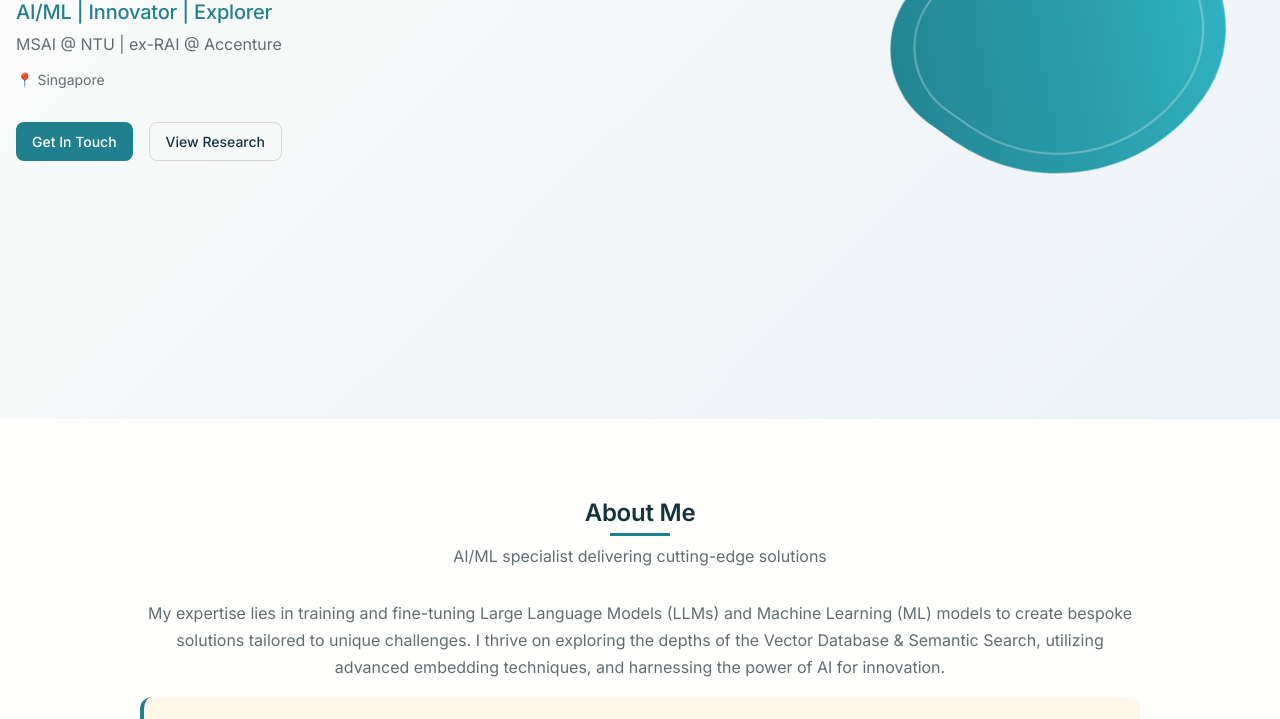
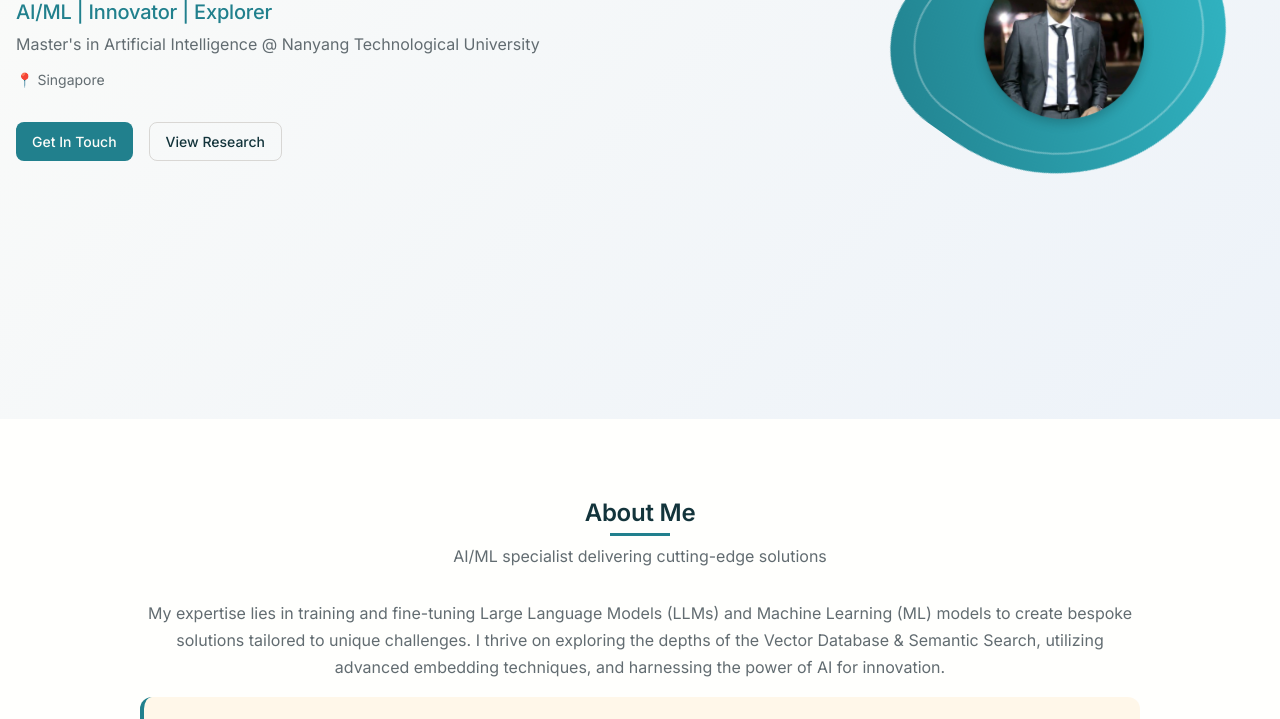
Before and after one commit to Adigo10/Adigo10.github.io, a plain HTML site: page index.html in a window 1280 px wide. Shown: the part 381-1100 px from the top of the page. Drawn offline with Linux system fonts and the light colour scheme; a web font is replaced by a local one.

Commit message:
adding profile picture

```diff
--- a/index.html
+++ b/index.html
@@ -55,7 +55,7 @@
                 <div class="hero-text">
                     <h1 class="hero-title">Aditya Kumar Goel</h1>
                     <h2 class="hero-subtitle">AI/ML | Innovator | Explorer</h2>
-                    <p class="hero-description">MSAI @ NTU | ex-RAI @ Accenture</p>
+                    <p class="hero-description">Master's in Artificial Intelligence @ Nanyang Technological University</p>
                     <p class="hero-location">📍 Singapore</p>
                     <div class="hero-buttons">
                         <a href="#contact" class="btn btn--primary">Get In Touch</a>
@@ -64,6 +64,7 @@
                 </div>
                 <div class="hero-visual">
                     <div class="hero-geometric"></div>
+                    <img src="dp.jpeg" alt="Profile Picture" class="profile-pic" />
                 </div>
             </div>
         </div>
--- a/style.css
+++ b/style.css
@@ -982,6 +982,20 @@ body {
   border-radius: 50% 40% 60% 30%;
 }
 
+.profile-pic {
+  width: 150px;
+  height: 150px;
+  object-fit: cover;
+  border-radius: 50%;
+  position: absolute;
+  z-index: 3;
+  box-shadow: 0 4px 10px rgba(0, 0, 0, 0.2);
+  /* animation: rotate-slow 8s linear infinite; */
+  animation: pulse 3s ease-in-out infinite;
+  /* animation: bounce 2s ease-in-out infinite; */
+}
+
+
 @keyframes float {
   0%, 100% { transform: translateY(0px) rotate(0deg); }
   50% { transform: translateY(-20px) rotate(180deg); }
@@ -1001,6 +1015,11 @@ body {
 
   .hero-buttons {
     justify-content: center;
+  }
+
+  .profile-pic {
+    width: 100px;
+    height: 100px;
   }
 }
 
```
Also changed, not shown: dp.jpeg (added).
